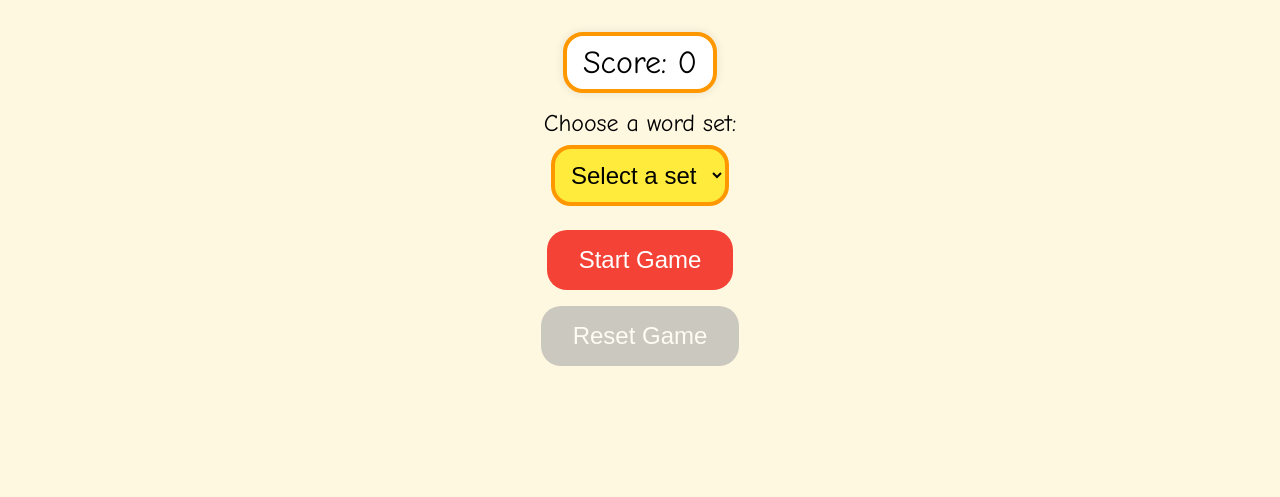
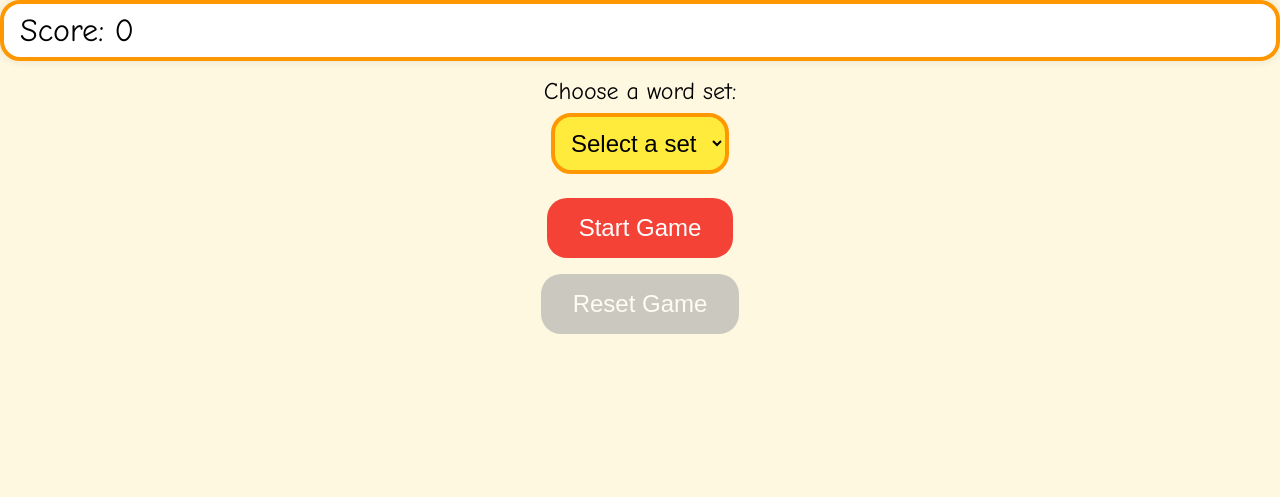
Before and after one commit to JastonChamp/matchingsightwords, a plain HTML site: page index.html in a window 1280 px wide. Drawn offline with Linux system fonts and the light colour scheme.

Commit message:
Update index.html

```diff
--- a/index.html
+++ b/index.html
@@ -12,13 +12,11 @@
     <link rel="stylesheet" href="style.css">
 </head>
 <body>
-    <main class="game-container">
-        <!-- Score Display -->
-        <header>
+    <!-- Fixed Header -->
+    <header class="fixed-header">
+        <!-- Score Display and Controls -->
+        <div class="header-content">
             <div id="score-display">Score: 0</div>
-        </header>
-
-        <!-- Controls -->
             <div class="controls">
                 <label for="set-select">Choose a word set:</label>
                 <select id="set-select" aria-label="Select a word set">
@@ -37,16 +35,17 @@
                 <button id="start-button" type="button">Start Game</button>
                 <button id="reset-button" type="button">Reset Game</button>
             </div>
-
+        </div>
         <!-- Message Display -->
         <div id="message-display" aria-live="polite"></div>
-
+    </header>
+    <!-- Game Container -->
+    <main class="game-container">
         <!-- Card Container -->
         <div class="card-row" role="grid">
             <!-- Cards will be dynamically created here by JS -->
         </div>
     </main>
-
     <!-- JavaScript File -->
     <script src="script.js"></script>
 </body>
```
Lines whose indentation alone changed are shown as unchanged.
